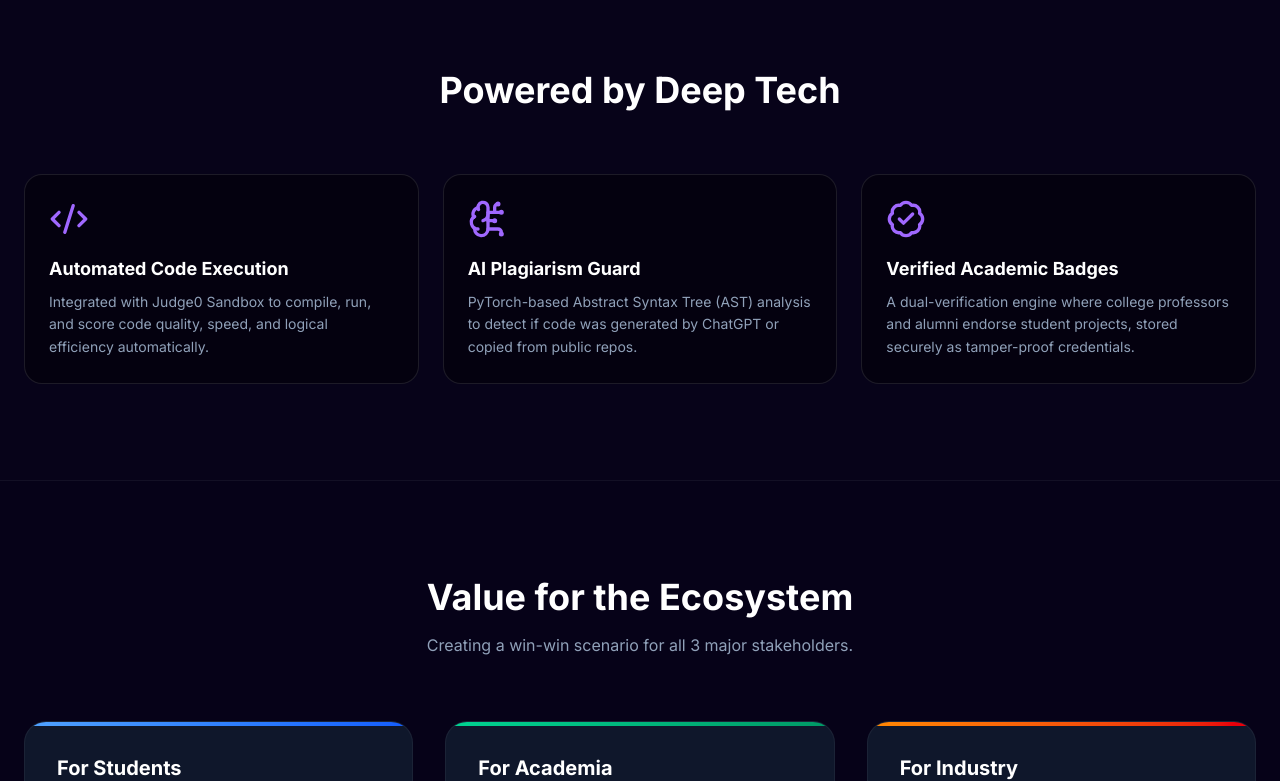
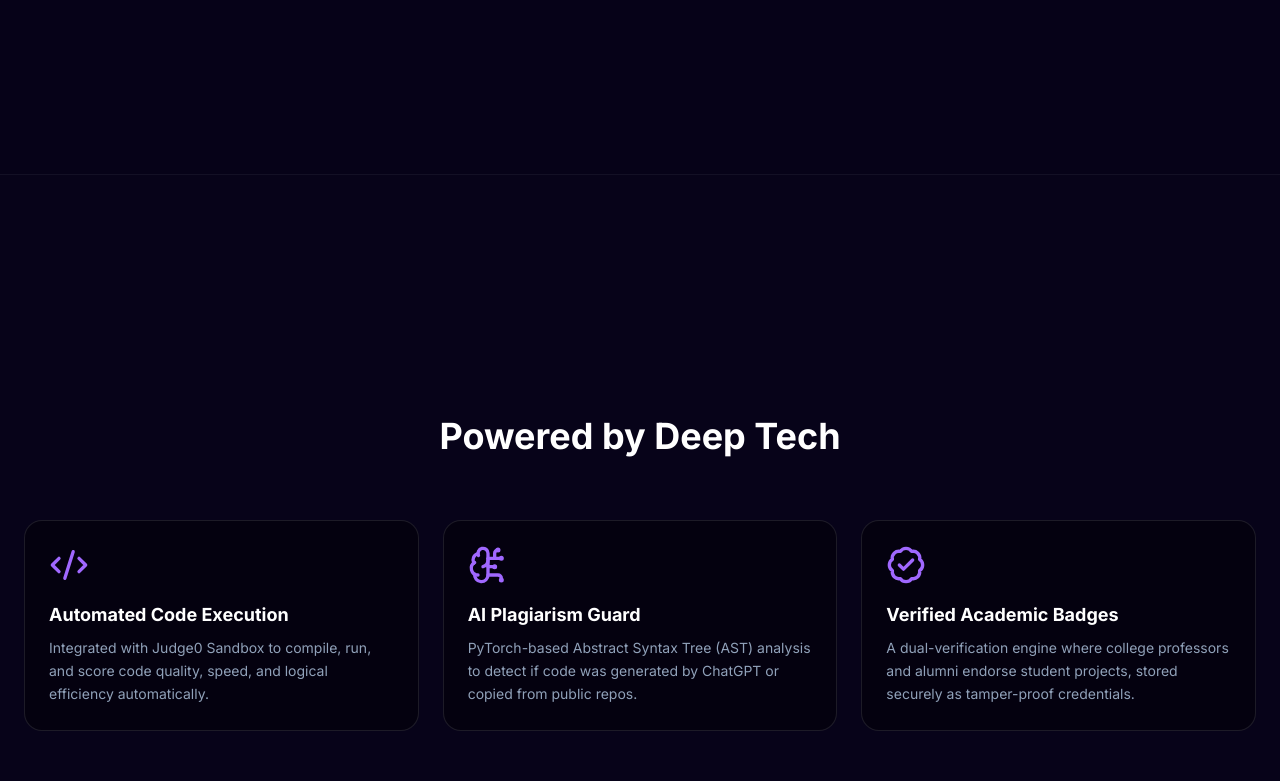
Before and after one commit to isahilkhati/veri-me-sih, a Next.js app in the folder apps/web/: page / in a window 1280 px wide. Shown: the part 1567-2348 px from the top of the page. Built offline with nearby package versions, Linux system fonts and the light colour scheme.

Commit message:
Fix orbit dynamic class mapping and increase section gaps for isolation

```diff
--- a/apps/web/src/app/page.tsx
+++ b/apps/web/src/app/page.tsx
@@ -84,7 +84,7 @@ const NavLink = ({ children, href }: any) => (
 );
 
 const Orbit = ({ size, duration, direction, children }: any) => (
-  <div className={`absolute top-1/2 left-1/2 -translate-x-1/2 -translate-y-1/2 orbit-border animate-[orbit-${direction}_${duration}s_linear_infinite]`} style={{ width: size, height: size }}>
+  <div className="absolute top-1/2 left-1/2 -translate-x-1/2 -translate-y-1/2 orbit-border" style={{ width: size, height: size, animation: `orbit-${direction} ${duration}s linear infinite` }}>
     {children}
   </div>
 );
@@ -353,8 +353,8 @@ export default function Home() {
           initial={{ opacity: 0, y: 80, scale: 0.85 }}
           whileInView={{ opacity: 1, y: 0, scale: 1 }}
           transition={{ duration: 0.8, ease: [0.16, 1, 0.3, 1] }}
-          viewport={{ once: false, margin: "-50px" }}
-          className="w-full max-w-7xl mx-auto px-6 py-24 border-t border-white/5 relative"
+          viewport={{ once: false, margin: "-150px" }}
+          className="w-full min-h-[100svh] flex flex-col justify-center max-w-7xl mx-auto px-6 py-24 border-t border-white/5 relative"
         >
           <div className="text-center mb-16">
             <h2 className="text-3xl md:text-4xl font-bold text-white mb-4">The Talent Verification Crisis</h2>
@@ -395,10 +395,10 @@ export default function Home() {
           initial={{ opacity: 0, y: 80, scale: 0.85 }}
           whileInView={{ opacity: 1, y: 0, scale: 1 }}
           transition={{ duration: 0.8, ease: [0.16, 1, 0.3, 1] }}
-          viewport={{ once: false, margin: "-50px" }}
-          className="w-full bg-[#070319] border-y border-white/5 py-24"
+          viewport={{ once: false, margin: "-150px" }}
+          className="w-full min-h-[100svh] flex flex-col justify-center bg-[#070319] border-y border-white/5 py-24"
         >
-          <div className="max-w-7xl mx-auto px-6">
+          <div className="max-w-7xl mx-auto px-6 w-full">
             <h2 className="text-3xl md:text-4xl font-bold text-white text-center mb-16">Powered by Deep Tech</h2>
             <div className="grid md:grid-cols-3 gap-6">
               <div className="p-6 rounded-2xl bg-black/40 border border-white/10 hover:border-[#A068FF]/40 transition-colors group hover:-translate-y-2 duration-300">
@@ -426,8 +426,8 @@ export default function Home() {
           initial={{ opacity: 0, y: 80, scale: 0.85 }}
           whileInView={{ opacity: 1, y: 0, scale: 1 }}
           transition={{ duration: 0.8, ease: [0.16, 1, 0.3, 1] }}
-          viewport={{ once: false, margin: "-50px" }}
-          className="w-full max-w-7xl mx-auto px-6 py-24"
+          viewport={{ once: false, margin: "-150px" }}
+          className="w-full min-h-[100svh] flex flex-col justify-center max-w-7xl mx-auto px-6 py-24"
         >
           <h2 className="text-3xl md:text-4xl font-bold text-white text-center mb-4">Value for the Ecosystem</h2>
           <p className="text-slate-400 text-center max-w-2xl mx-auto mb-16">Creating a win-win scenario for all 3 major stakeholders.</p>
```
